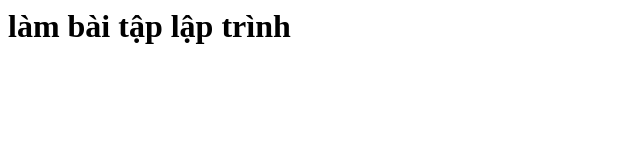
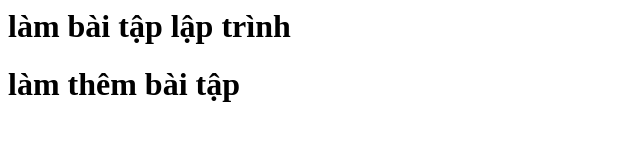
Before and after one commit to Vinh2705/lap-trinh, a plain HTML site: page index.html in a window 1280 px wide. Shown: the whole page, without its empty margins (0-640 px from the left). Drawn offline with Linux system fonts and the light colour scheme.

Commit message:
Update index.html

```diff
--- a/index.html
+++ b/index.html
@@ -1 +1,3 @@
 <h1>làm bài tập lập trình</h1>
+
+<h1>làm thêm bài tập</h1>
```
